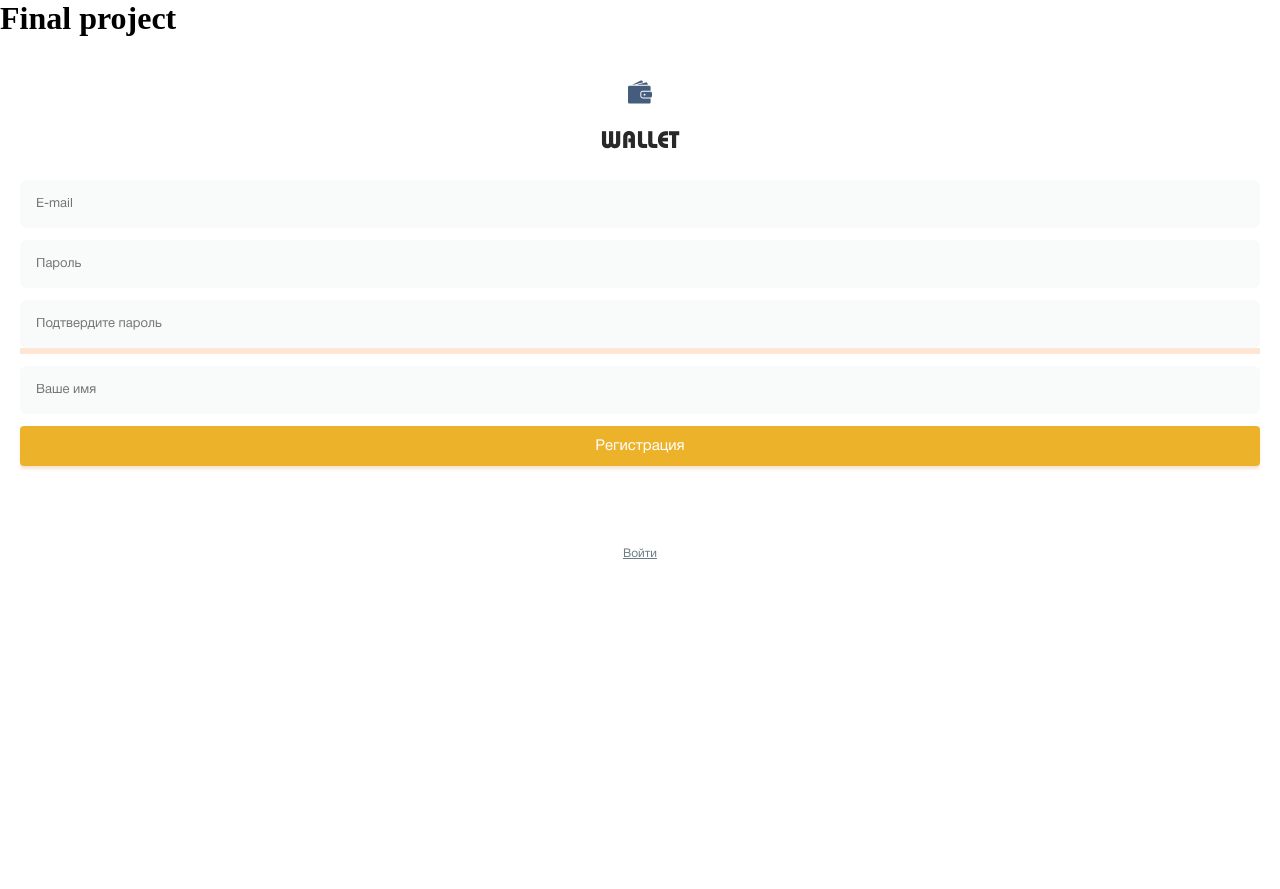
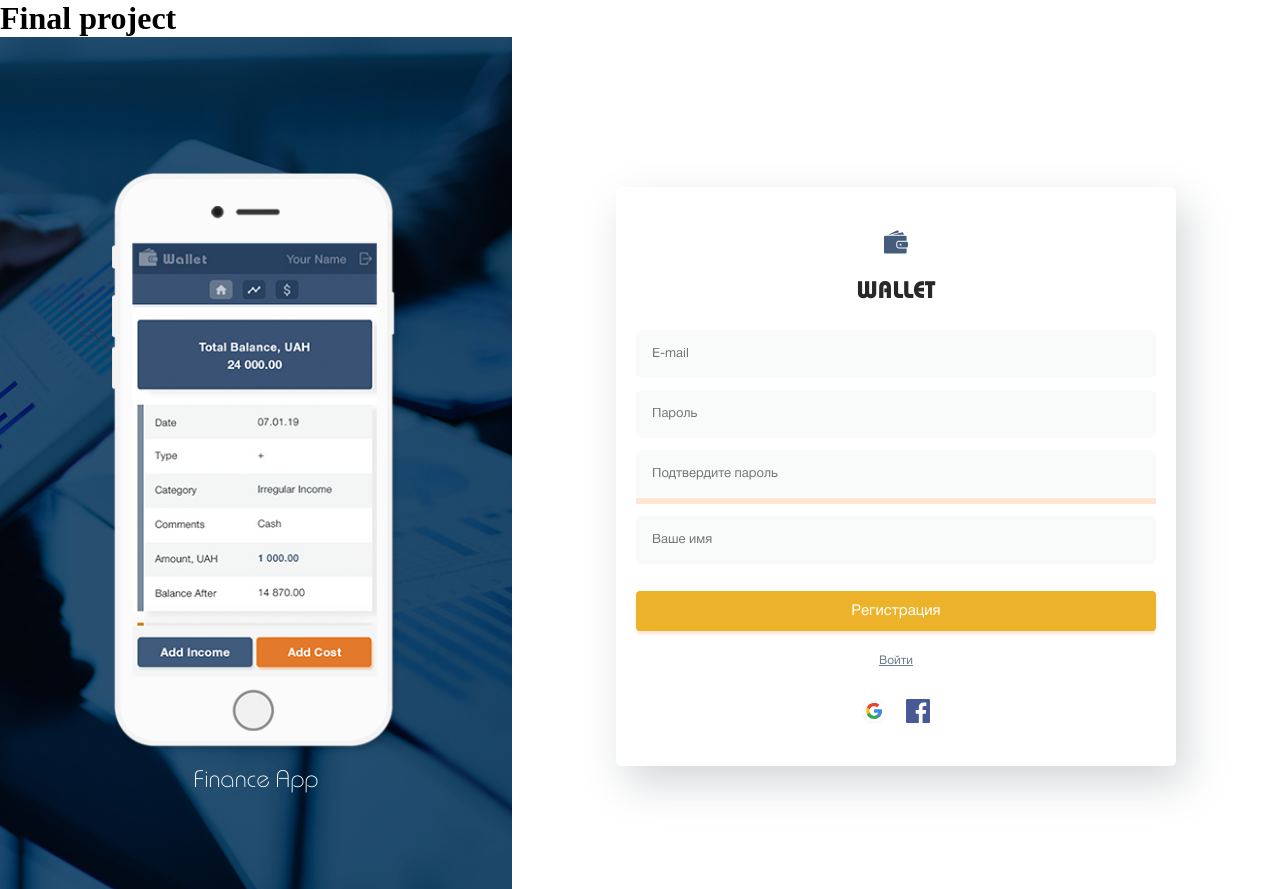
Before and after one commit to MIGHOST/FP_28, a React (Create React App) app: page /registration in a window 1280 px wide. Before the commit the page ends 800 px from the top, so only its background shows below. Built offline with nearby package versions, Linux system fonts and the light colour scheme.

Commit message:
styles, responsive done

```diff
--- a/src/Containers/Registration/Registration.js
+++ b/src/Containers/Registration/Registration.js
@@ -28,9 +28,14 @@ const Registration = () => {
 
   return (
     <div className={styles.wrapper}>
+      <aside className={styles.aside}>
+        <div className={styles.iphone}></div>
+        <p className={styles.titleApp}>Finance App</p>
+      </aside>
+      <div className={styles.formSectionWrapper}>
+        <form onSubmit={formSubmit} className={styles.formWrapper}>
           <div className={styles.logo}></div>
           <h3 className={styles.title}>WALLET</h3>
-      <form onSubmit={formSubmit} className={styles.formWrapper}>
           <div className={styles.formGroup}>
             <input
               type="email"
@@ -80,17 +85,19 @@ const Registration = () => {
           <button type="submit" className={styles.button}>
             Регистрация
           </button>
-      </form>
-
-      <div className={styles.test}>
+          <div className={styles.login}>
+            <Link to="/login">Войти</Link>
+          </div>
+          <div className={styles.socials}>
             <a href="google.com">
-          <div  className={styles.link_fb}></div>
+              <div className={styles.login100SocialItem}></div>
             </a>
 
-        <a href="facebook.com" className="login100-social-item bg2"></a>
+            <a href="facebook.com">
+              <div className={styles.link_fb}></div>
+            </a>
           </div>
-      <div className={styles.login}>
-        <Link to="/login">Войти</Link>
+        </form>
       </div>
     </div>
   );
--- a/src/Containers/Registration/Registration.module.css
+++ b/src/Containers/Registration/Registration.module.css
@@ -1,6 +1,10 @@
 @font-face {
   font-family: "BauhausC";
   src: url("../../fonts/bauhouse/BauhausC_Medium_Bold.ttf") format("woff2");
+}
+@font-face {
+  font-family: "BauhausC-thin";
+  src: url("../../fonts/bauhouse/BauhausC_Light.ttf") format("woff2");
 }
 @font-face {
   font-family: "HelveticaNeueCyr";
@@ -8,12 +12,56 @@
     format("woff2");
 }
 .wrapper {
-  min-width: 320px;
+  display: flex;
+  padding: 0;
+  margin: 0;
+}
+.aside {
+  background-image: url(./img/registration-background.png);
+  width: 40%;
+  margin: 0;
+  padding-top: 130px;
+  padding-bottom: 130px;
+  background-size: cover;
+  background-repeat: no-repeat;
+  text-align: center;
+}
+.iphone {
+  margin-right: auto;
+  margin-left: auto;
+  background-image: url(./img/iphone.png);
+  background-position: center;
+  background-size: contain;
+  width: 290px;
+  height: 100%;
+  background-repeat: no-repeat;
+  vertical-align: middle;
+}
+.titleApp {
+  margin: auto;
+  font-size: 24px;
+  font-family: "BauhausC-thin";
+  color: rgb(255, 255, 255);
+  line-height: 1.875;
+  font-weight: 200;
+}
+.formSectionWrapper {
+  margin: 0 auto;
+  padding: 100px;
+  padding-top: 150px;
+  text-align: center;
+}
+.formWrapper {
+  min-width: 560px;
   padding: 20px;
   margin: 0 auto;
   text-align: center;
   box-sizing: border-box;
+  border-radius: 5px;
+  background-color: rgb(255, 255, 255);
+  box-shadow: 10px 17.321px 40px 0px rgba(112, 124, 130, 0.3);
 }
+
 .logo {
   margin: auto;
   margin-bottom: 23px;
@@ -22,19 +70,7 @@
   width: 24px;
   height: 24px;
 }
-.link_fb{
-  margin: auto;
-  margin-bottom: 23px;
-  margin-top: 23px;
-  background-image: url("./icons/fb.svg");
-  width: 24px;
-  height: 24px;
-}
 
-.test{
-  width: 50px;
-  height: 50px;
-}
 .title {
   margin-bottom: 23px;
   font-size: 24px;
@@ -95,6 +131,8 @@
   color: rgb(255, 255, 255);
   font-weight: normal;
   line-height: 2;
+  margin-bottom: 15px;
+  margin-top: 15px;
 }
 .login a {
   cursor: pointer;
@@ -107,25 +145,57 @@
 .login a:visited {
   color: rgb(107, 125, 131);
 }
-
-.login100-social-item {
-  font-size: 25px;
-  color: #fff;
-
-  display: -webkit-box;
-  display: -webkit-flex;
-  display: -moz-box;
-  display: -ms-flexbox;
+.socials {
+  margin: auto;
   display: flex;
   justify-content: center;
   align-items: center;
-  width: 50px;
-  height: 50px;
-  border-radius: 50%;
-  margin: 5px;
+}
+.login100SocialItem {
+  margin: 10px;
+  margin-bottom: 23px;
+  margin-top: 23px;
+  background-image: url("./icons/google.svg");
+  background-size: contain;
+  width: 24px;
+  height: 24px;
+}
+.link_fb {
+  margin: 10px;
+  margin-bottom: 23px;
+  margin-top: 23px;
+  background-image: url("./icons/fb.svg");
+  background-size: contain;
+  width: 24px;
+  height: 24px;
 }
 
 .login100-social-item:hover {
   color: #fff;
   background-color: #333333;
 }
+
+@media screen and (max-width: 1200px) {
+  .aside {
+    display: none;
+  }
+  .formSectionWrapper {
+    background-image: url(./img/registration-background.png);
+    background-size: cover;
+    background-repeat: no-repeat;
+    width: 100%;
+  }
+  .formWrapper {
+    max-width: 560px;
+  }
+}
+@media screen and (max-width: 768px) {
+  .formSectionWrapper {
+    background-image: none;
+    padding: 0;
+    padding-top: 40px;
+  }
+  .formWrapper {
+    min-width: 320px;
+  }
+}
```
Also changed, not shown: src/Containers/Registration/img/iphone.png (added), src/Containers/Registration/img/registration-background.png (added). Lines whose indentation alone changed are shown as unchanged.
